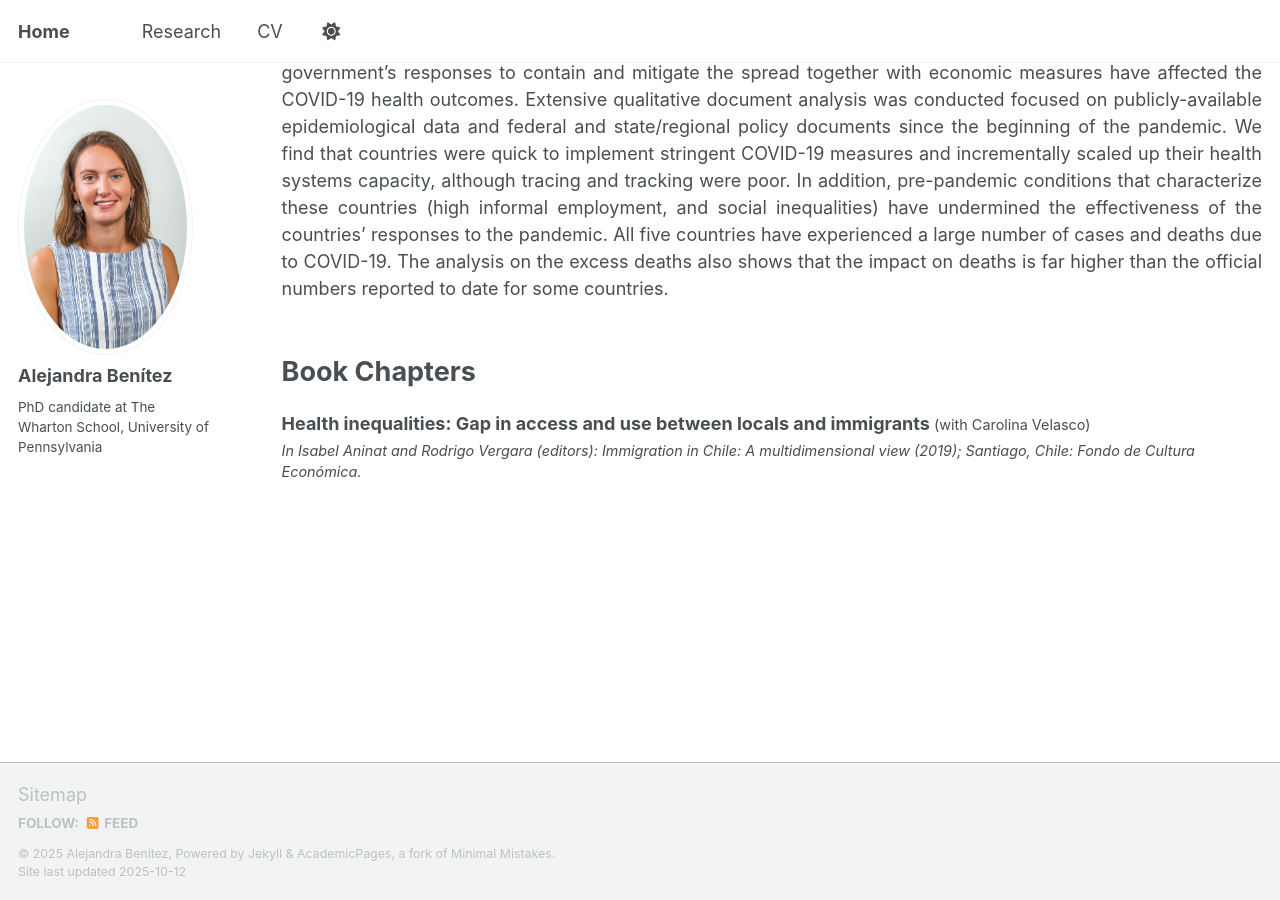
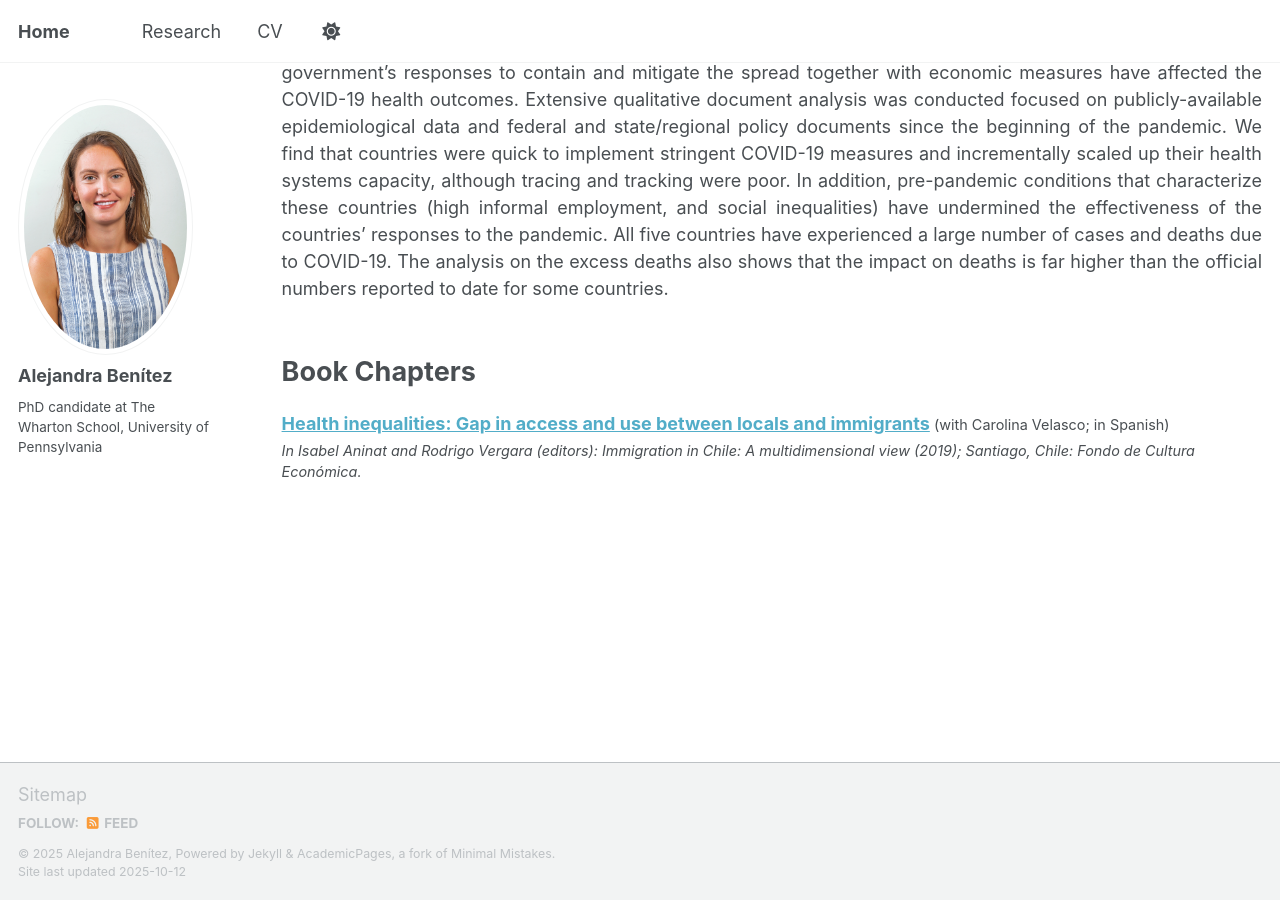
Before and after one commit to mbenitez92/mabenitez.github.io, a Jekyll site: the page built from _pages/research.html, in a window 1280 px wide and 900 px high, scrolled down 2259 px. Built offline with Jekyll 4.4.1, drawn with Linux system fonts in a browser that asks for light colours; a script that is not in the unit is left out.

Commit message:
links in research

```diff
--- a/_pages/research.html
+++ b/_pages/research.html
@@ -140,7 +140,8 @@ author_profile: true
 <!-- Paper 6 -->
 <div style="margin-bottom: 1.5em;">
   <div style="font-weight: bold; font-size: 1em;">
-    Responses to COVID-19 in five countries of Latin America
+    <a href="https://doi.org/10.1016/j.hlpt.2020.08.014" target="_blank">
+      Responses to COVID-19 in five countries of Latin America</a>
     <span style="font-size: 0.8em; font-weight: normal;"> (with Carolina Velasco, Ana Rita Sequeira, Josefa Henríquez, Flavio Meneses, and Francesco Paolucci)</span>
   </div>
 
@@ -178,8 +179,9 @@ author_profile: true
 <!-- Paper 7 -->
 <div style="margin-bottom: 1.5em;">
   <div style="font-weight: bold; font-size: 1em;">
-    Health inequalities: Gap in access and use between locals and immigrants
-    <span style="font-size: 0.8em; font-weight: normal;"> (with Carolina Velasco)</span>
+    <a href="https://www.cepchile.cl/investigacion/desigualdades-en-salud-brechas-en-acceso-y-uso-entre-locales-e-inmigrantes/" target="_blank">
+      Health inequalities: Gap in access and use between locals and immigrants</a>
+    <span style="font-size: 0.8em; font-weight: normal;"> (with Carolina Velasco; in Spanish)</span>
   </div>
 
   <!-- Acceptance note -->
```
